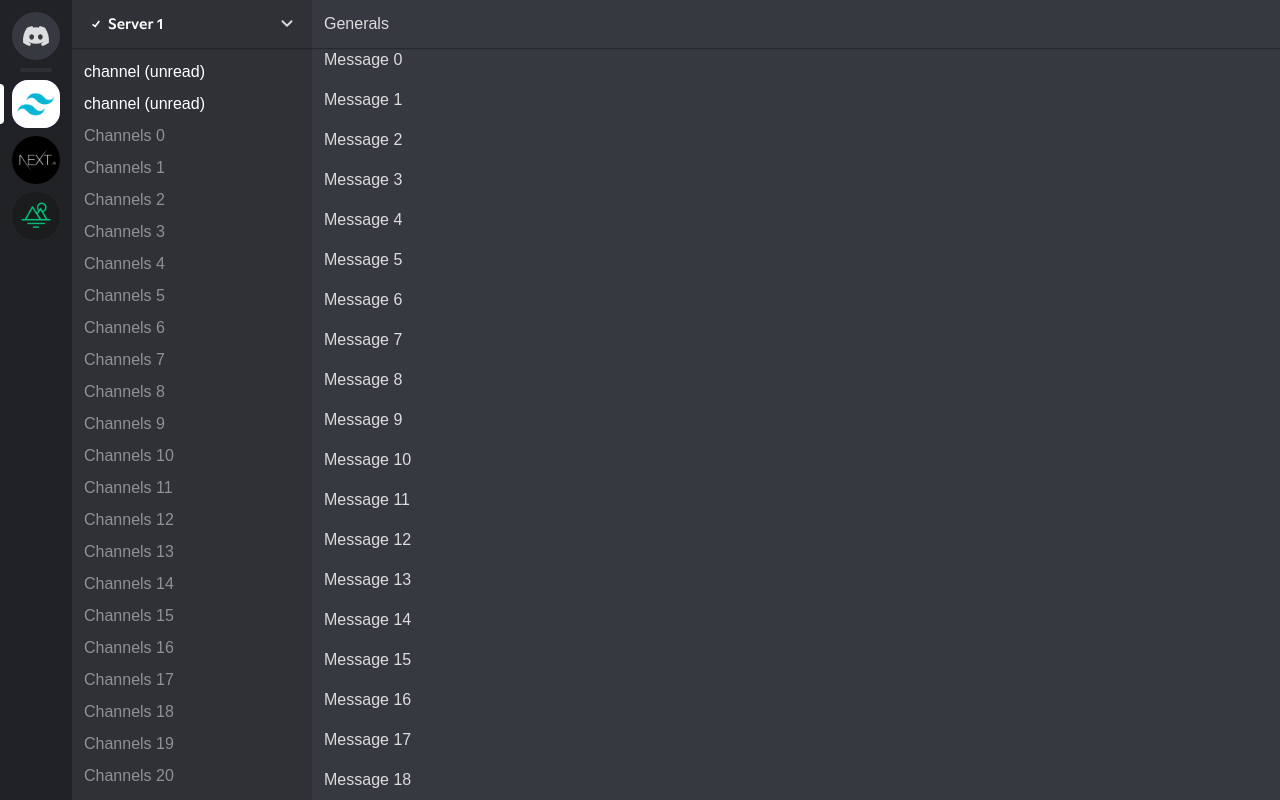
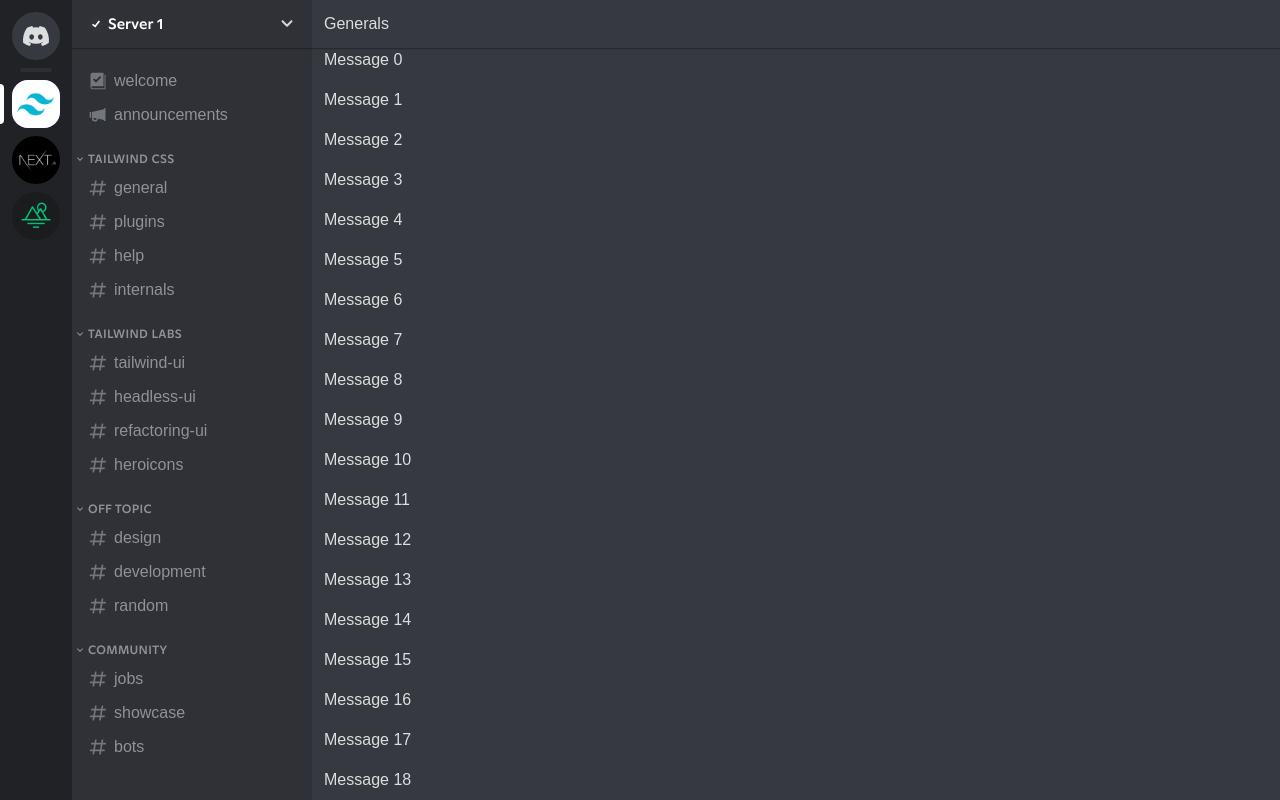
Before and after one commit to alimahdi-t/discord_ui_clone, a Next.js app: page /servers/1 in a window 1280 px wide. Built offline with nearby package versions, Linux system fonts and the light colour scheme.

Commit message:
Style the channels

```diff
--- a/app/servers/[slug]/page.tsx
+++ b/app/servers/[slug]/page.tsx
@@ -1,4 +1,7 @@
-import { CheckIcon, ChevronIcon, VerifiedIcon } from "@/components/icons";
+import * as Icons from "@/components/icons";
+
+import data from "@/data/data.json";
+import { ChannelLink } from "@/components/ChannelLink";
 
 interface Props {
   params: Promise<{ slug: string }>;
@@ -10,19 +13,29 @@ const Server1 = async (props: Props) => {
   return (
     <>
       <div className="bg-gray-800 w-60 flex flex-col">
-        <button className="px-4 h-12 flex items-center shadow-sm shrink-0 font-ginto text-[15px] text-white hover:bg-gray-500/15">
+        <button className="px-4 h-12 flex items-center shadow-sm shrink-0 font-ginto text-[15px] text-white hover:bg-gray-600/15">
           <div className="relative w-4 h-4 mr-1">
-            <VerifiedIcon className="absolute w-4 h-4 text-gray-600/15 transition-all" />
-            <CheckIcon className="absolute w-4 h-4" />
+            <Icons.VerifiedIcon className="absolute w-4 h-4 text-gray-600/15 transition-all" />
+            <Icons.CheckIcon className="absolute w-4 h-4" />
           </div>
           Server {slug}
-          <ChevronIcon className="w-[18px] h-[18px] ml-auto opacity-80" />
+          <Icons.ChevronIcon className="w-[18px] h-[18px] ml-auto opacity-80" />
         </button>
-        <div className="text-gray-300 p-3 flex-1 overflow-y-scroll space-y-2 scroll-thin font-medium">
-          <p className={"text-white"}>channel (unread)</p>
-          <p className={"text-white"}>channel (unread)</p>
-          {[...Array(40)].map((_, i) => (
-            <p key={i}>Channels {i}</p>
+        <div className="text-gray-300 flex-1 overflow-y-scroll  scroll-thin font-medium pt-3 space-y-5">
+          {data["1"].categories.map((category) => (
+            <div key={category.id}>
+              {category.label && (
+                <button className="flex items-center px-0.5 text-xs font-ginto uppercase tracking-wide">
+                  <Icons.ArrowComponent className="w-3 h-3 mr-0.5" />
+                  {category.label}
+                </button>
+              )}
+              <div className="space-y-0.5 mt-[5px]">
+                {category.channels.map((channel) => (
+                  <ChannelLink key={channel.id} channel={channel} />
+                ))}
+              </div>
+            </div>
           ))}
         </div>
       </div>
--- /dev/null
+++ b/components/ChannelLink.tsx
@@ -0,0 +1,24 @@
+import * as Icons from "@/components/icons";
+
+interface Props {
+  channel: { id: number; label: string; icon?: string | null }; // Allow null
+}
+
+export const ChannelLink = ({ channel, ...props }: Props) => {
+  const Icon =
+    channel.icon && Object.prototype.hasOwnProperty.call(Icons, channel.icon)
+      ? Icons[channel.icon as keyof typeof Icons]
+      : Icons.HashtagIcon;
+
+  return (
+    <a
+      href="#"
+      className="flex items-center group px-2 mx-2 py-1 rounded text-gray-300 hover:text-gray-100 hover:bg-gray-600/15"
+      {...props}
+    >
+      <Icon className="w-5 h-5 text-gray-400 mr-1.5" />
+      {channel.label}
+      <Icons.AddPersonIcon className="w-4 h-4 ml-auto text-gray-200 opacity-0 group-hover:opacity-100 hover:text-gray-100" />
+    </a>
+  );
+};
--- /dev/null
+++ b/data/data.json
@@ -0,0 +1,53 @@
+{
+  "1": {
+    "label": "Tailwind CSS",
+    "categories": [
+      {
+        "id": 1,
+        "label": "",
+        "channels": [
+          { "id": 1, "label": "welcome", "icon": "BookIcon" },
+          { "id": 2, "label": "announcements", "icon": "SpeakerphoneIcon" }
+        ]
+      },
+      {
+        "id": 2,
+        "label": "Tailwind CSS",
+        "channels": [
+          { "id": 3, "label": "general"},
+          { "id": 4, "label": "plugins" },
+          { "id": 5, "label": "help"},
+          { "id": 6, "label": "internals"}
+        ]
+      },
+      {
+        "id": 3,
+        "label": "Tailwind Labs",
+        "channels": [
+          { "id": 7, "label": "tailwind-ui"},
+          { "id": 8, "label": "headless-ui"},
+          { "id": 9, "label": "refactoring-ui" },
+          { "id": 10, "label": "heroicons"}
+        ]
+      },
+      {
+        "id": 4,
+        "label": "Off topic",
+        "channels": [
+          { "id": 11, "label": "design" },
+          { "id": 12, "label": "development" },
+          { "id": 13, "label": "random" }
+        ]
+      },
+      {
+        "id": 5,
+        "label": "Community",
+        "channels": [
+          { "id": 14, "label": "jobs"},
+          { "id": 15, "label": "showcase"},
+          { "id": 16, "label": "bots" }
+        ]
+      }
+    ]
+  }
+}
```
